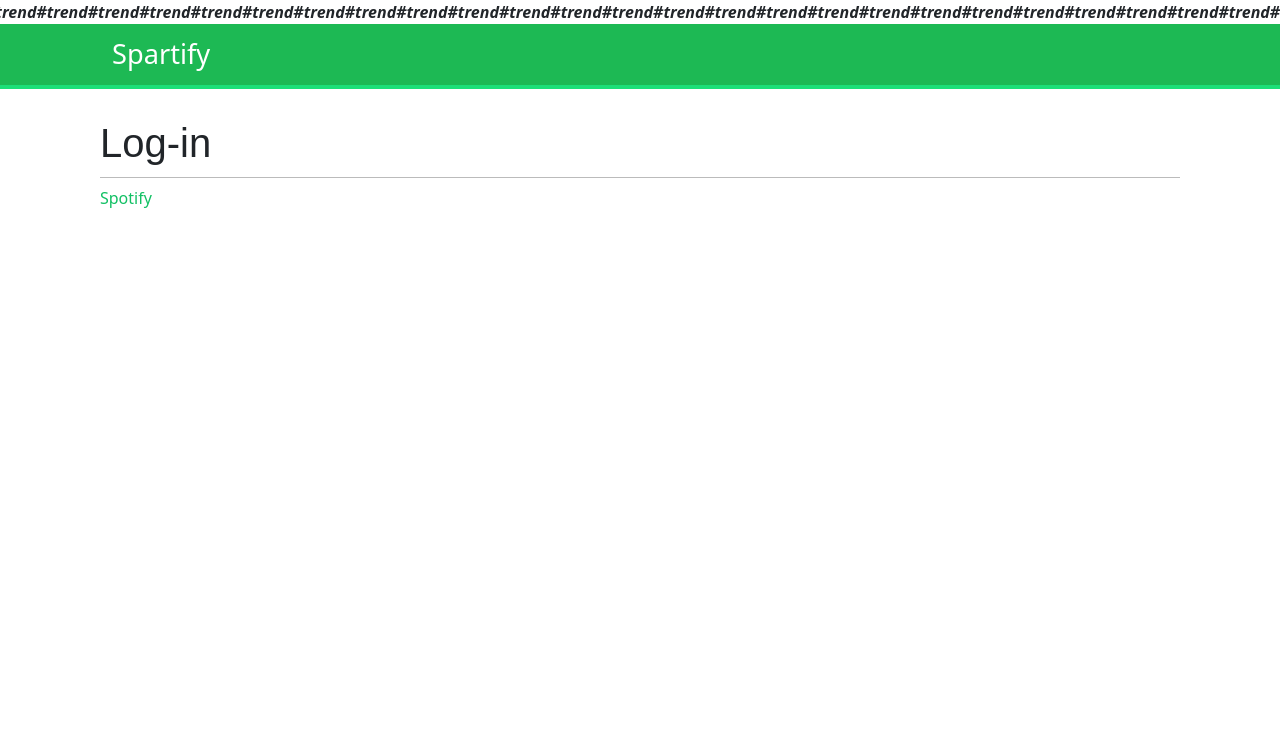
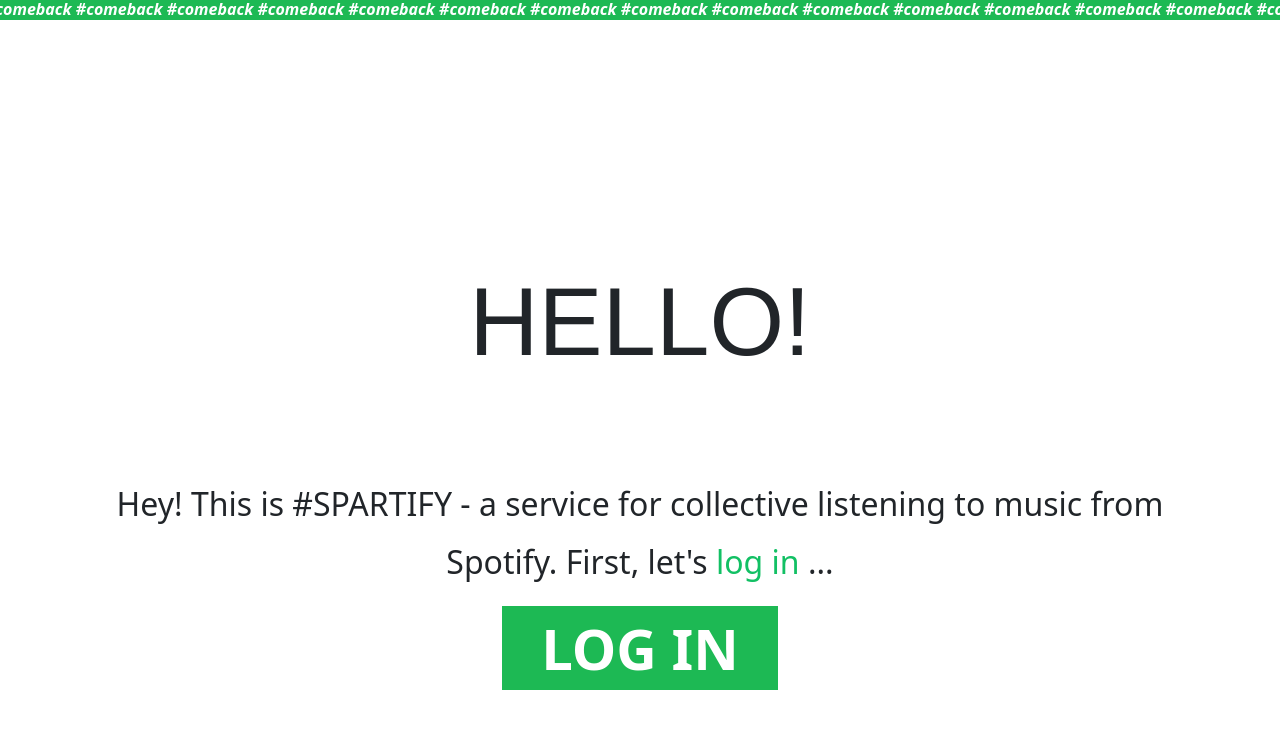
Before and after one commit to cl1ckname/Spartify, a Django app: page /login/ in a window 1280 px wide. Shown: the top 737 px of the page. Run offline with Django 3.2, Linux system fonts and the light colour scheme; some web fonts are replaced.

Commit message:
Redisign login page

```diff
--- a/backend/static/css/big_elements.css
+++ b/backend/static/css/big_elements.css
@@ -10,7 +10,7 @@
     text-align: center;
 }
 .big_button {
-    font-size: 4em;
+    font-size: 3.5em;
     padding: 0 .7em 0;
     font-weight: bold;
     text-align: center;
@@ -23,3 +23,6 @@
     display: flex;
     justify-content: center;
 }
+.content {
+    padding: 3em 4em;
+}
--- a/backend/templates/backend/login.html
+++ b/backend/templates/backend/login.html
@@ -1,7 +1,53 @@
-{% extends "base.html" %}
-{% block title %}Log-in{% endblock %}
-{% block content %}
-    <h1>Log-in</h1>
-    <a href="{% url "social:begin" "spotify" %}">Spotify</a>
-    {% csrf_token %}
-{% endblock %}
+{% load static %}
+<html>
+    <head>
+        <link href="{% static "css/base.css" %}" rel="stylesheet">
+        <link href="{% static "css/big_elements.css" %}" rel="stylesheet">
+        <link href="https://cdn.jsdelivr.net/npm/bootstrap@5.0.2/dist/css/bootstrap.min.css" rel="stylesheet" integrity="sha384-EVSTQN3/azprG1Anm3QDgpJLIm9Nao0Yz1ztcQTwFspd3yD65VohhpuuCOmLASjC" crossorigin="anonymous">
+    </head>
+    <body>
+        <span class="ticker" style="color: #fff; background: #1DB954; top: -3px;">#comeback
+            #comeback
+            #comeback
+            #comeback
+            #comeback
+            #comeback
+            #comeback
+            #comeback
+            #comeback
+            #comeback
+            #comeback
+            #comeback
+            #comeback
+            #comeback
+            #comeback
+            #comeback
+            #comeback
+            #comeback
+            #comeback
+            #comeback
+            #comeback
+            #comeback
+            #comeback
+            #comeback
+            #comeback
+            #comeback
+            #comeback
+            #comeback
+            #comeback
+            #comeback
+        </span>
+        <div class="content">
+            <h2 class="big-title">Hello!</h2>
+            <p class="header-text">
+                Hey! This is #SPARTIFY - a service
+                for collective listening to music from
+                Spotify. First, let's
+                <a href="{% url "social:begin" "spotify" %}">log in</a> ...
+            </p>
+            <div class="flex-center">
+                <a href="{% url "social:begin" "spotify" %}"> <button class="big_button">Log in</button> </a>
+            </div>
+        </div>
+    </body>
+</html>
```
